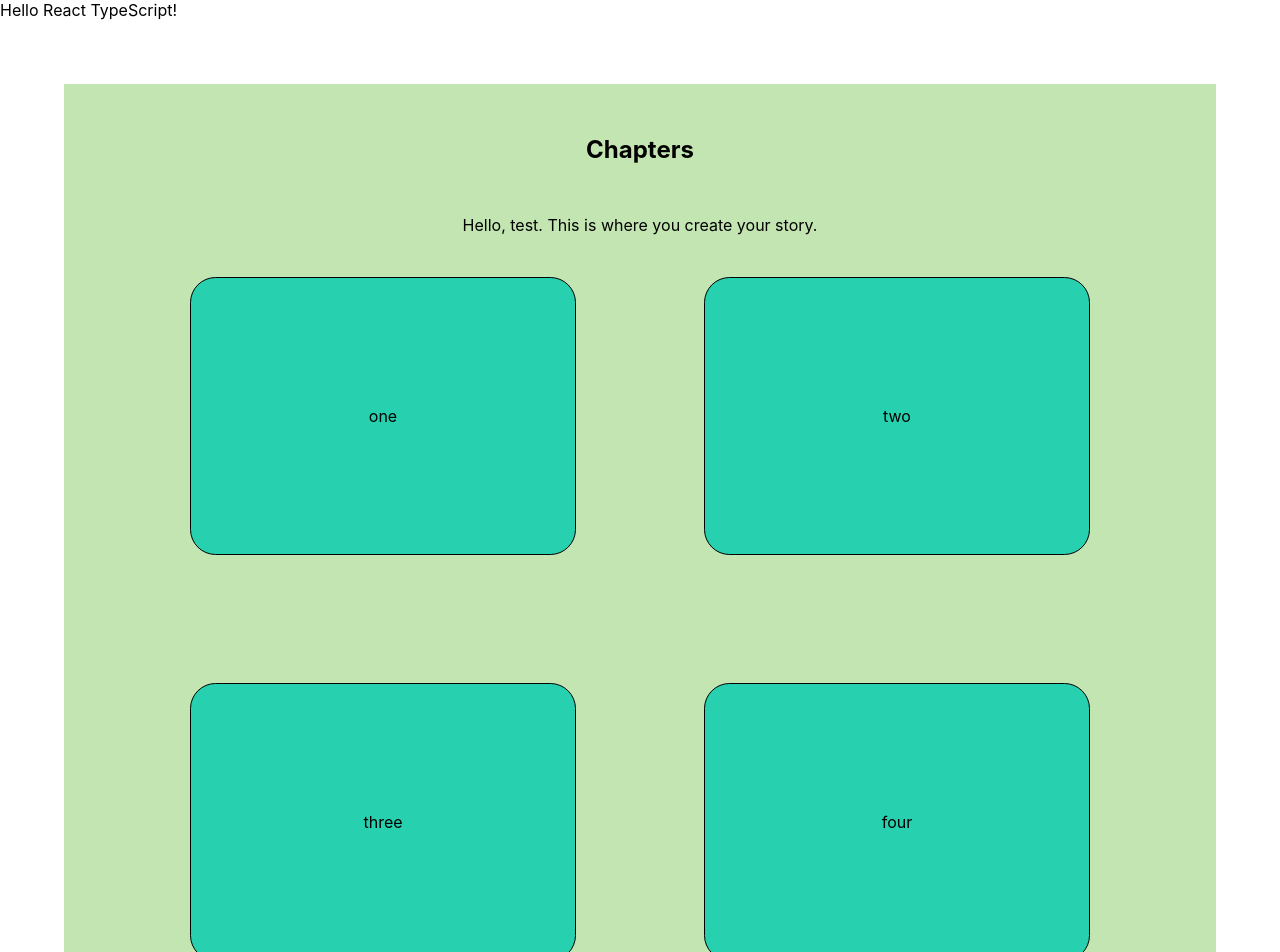
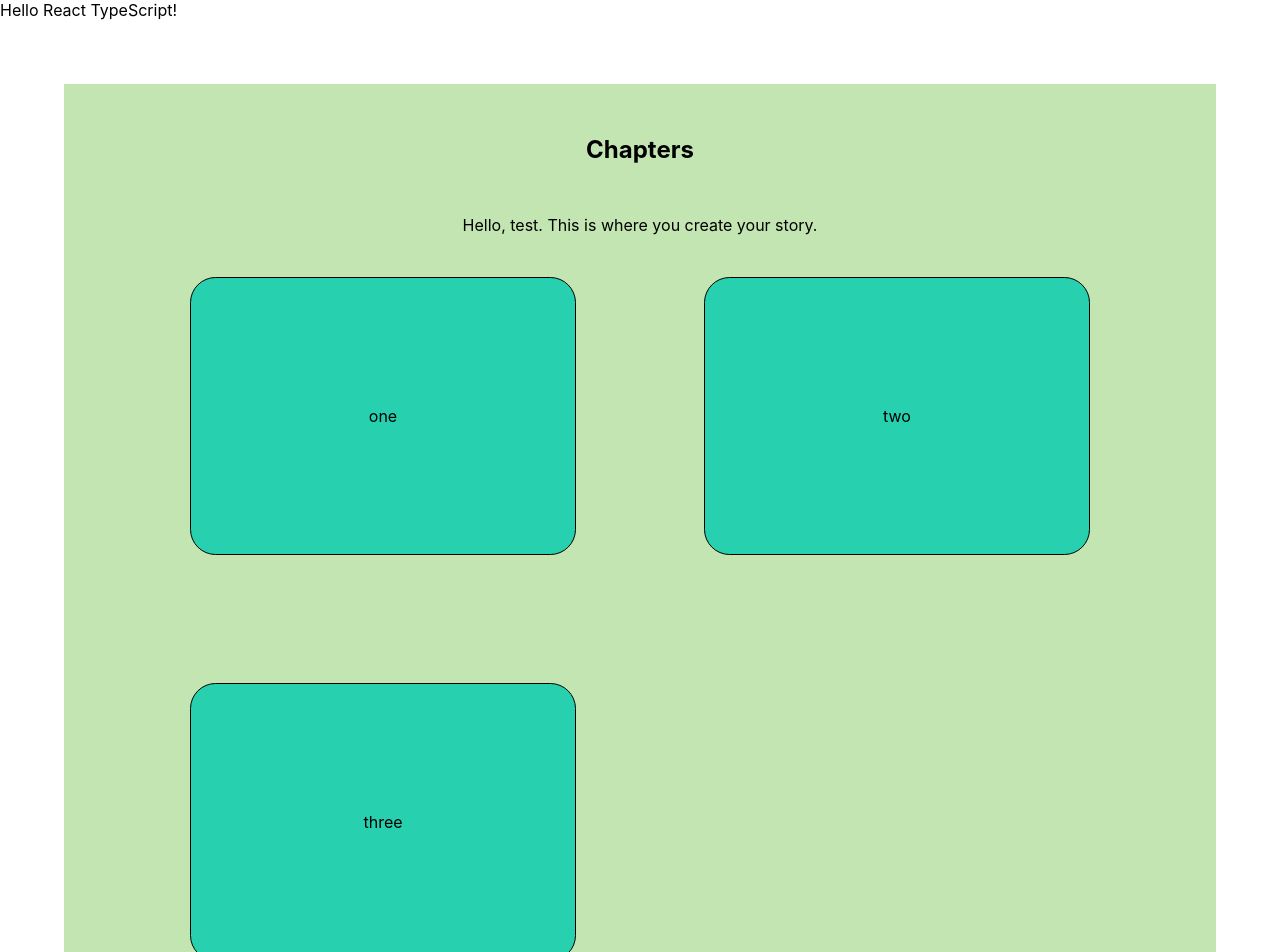
Before and after one commit to franco-ortega/ts-02-storybook, a React (Create React App) app: page /chapters in a window 1280 px wide. Shown: the top 952 px of the page. Built offline with nearby package versions, Linux system fonts and the light colour scheme.

Commit message:
replace strings in test data with objects

```diff
--- a/src/components/chapters/Chapters.tsx
+++ b/src/components/chapters/Chapters.tsx
@@ -6,13 +6,21 @@ interface Props {
   userName: string
 }
 
+interface Land {
+  title: string
+}
+
 const Chapters: React.FC<Props> = ({ userName }) => {
 
-  const testChoices: string[] = ['one', 'two', 'three', 'four', 'five', 'six'];
+  const testChoices: Land[] = [
+    { title: 'one' },
+    { title: 'two' },
+    { title: 'three' },
+  ];
 
   // eslint-disable-next-line max-len
-  const chapterOptions: JSX.Element[] = testChoices.map((choice: string, i: number) => (
-    <li key={i}>{choice}</li>
+  const chapterOptions: JSX.Element[] = testChoices.map((choice: Land, i: number) => (
+    <li key={i}>{choice.title}</li>
   ));
 
   return (
```
